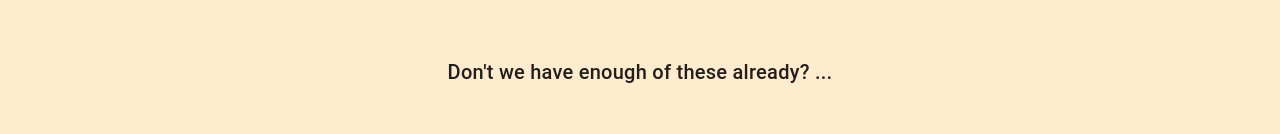
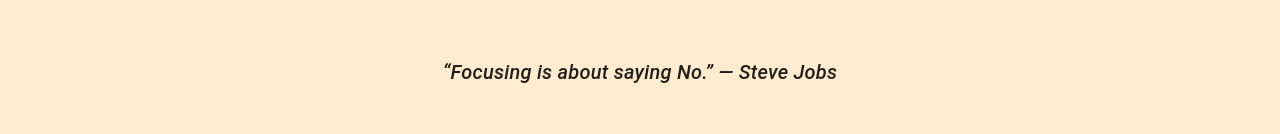
Before and after one commit to alvinsga/notanotherfocustimer, a Vue app: page / in a window 1280 px wide. Shown: the part 314-448 px from the top of the page. Built offline with nearby package versions, Linux system fonts and the light colour scheme; a web font is replaced by a local one.

Commit message:
Added quotes

```diff
--- a/src/components/MainPage.vue
+++ b/src/components/MainPage.vue
@@ -6,9 +6,7 @@
       >
         Not Another Focus Timer
       </div>
-      <div class="text-h6 text-center mb-12">
-        Don't we have enough of these already? ...
-      </div>
+      <div class="text-h6 text-center mb-12 font-italic">{{ quote }}</div>
       <div class="d-flex justify-center align-center">
         <v-row justify="center" align="center">
           <v-btn
@@ -32,7 +30,7 @@
           </div>
           <div class="d-flex justify-center">
             <v-btn
-              class="ma-5"
+              class="ma-5 px-8"
               depressed
               dark
               large
@@ -58,6 +56,13 @@
   timePassed = 0;
   timerInterval = 0;
   minutesArray = [25, 55, 85];
+  quotes = [
+    "“The successful warrior is the average man, with laser-like focus.” - Bruce Lee",
+    "“Lack of direction, not lack of time, is the problem.” ― Zig Ziglar",
+    "“What you stay focused on will grow.” ― Roy T. Bennett",
+    "“Where your attention goes, your time goes” ― Idowu Koyenikan",
+    "“Focusing is about saying No.” ― Steve Jobs",
+  ];
 
   minuteButtonClicked(minutes: number): void {
     this.showTimer = true;
@@ -110,5 +115,10 @@
     // The output in MM:SS format
     return `${minutes}:${seconds}`;
   }
+
+  get quote(): string {
+    const randomNumber = Math.floor(Math.random() * 5);
+    return this.quotes[randomNumber];
+  }
 }
 </script>
```
